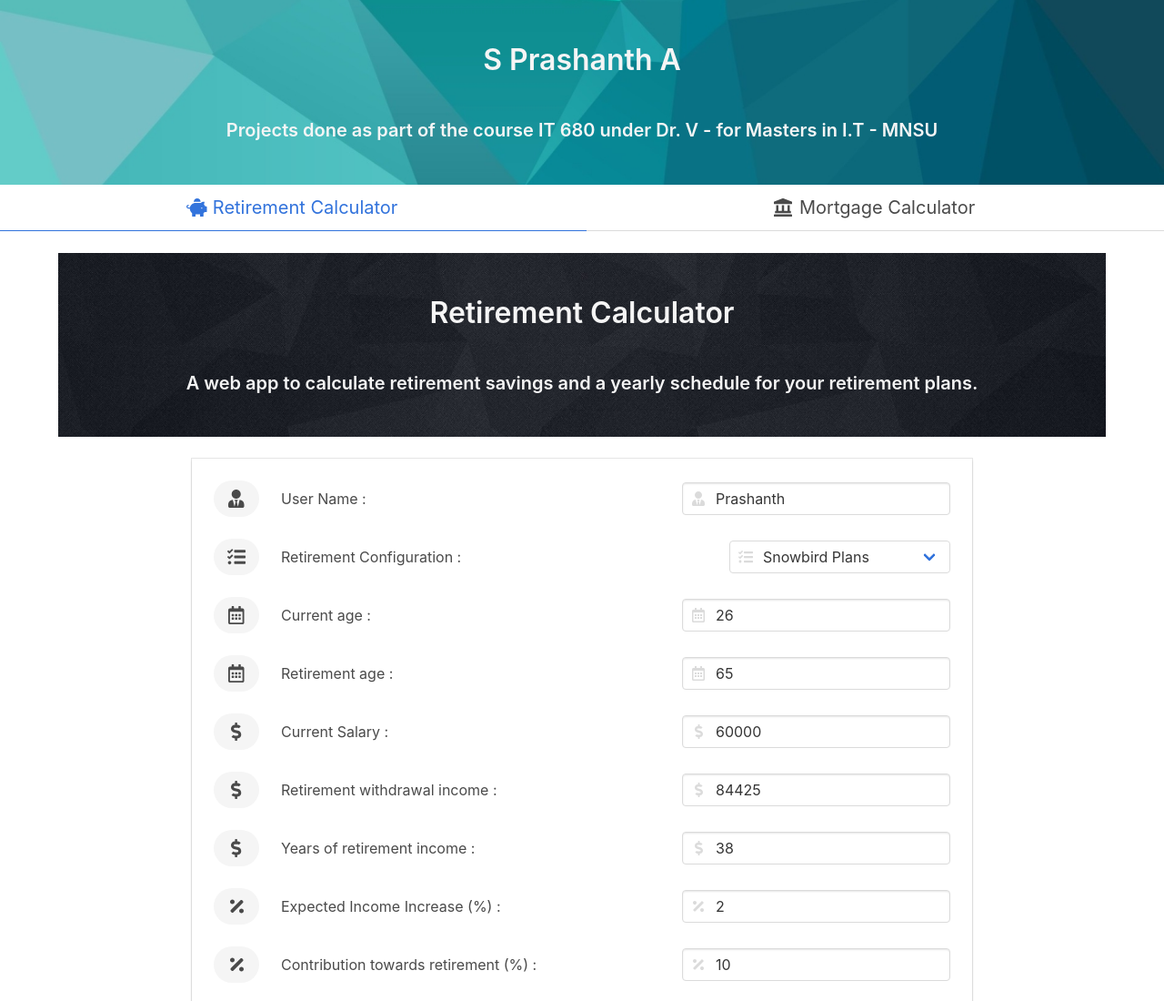
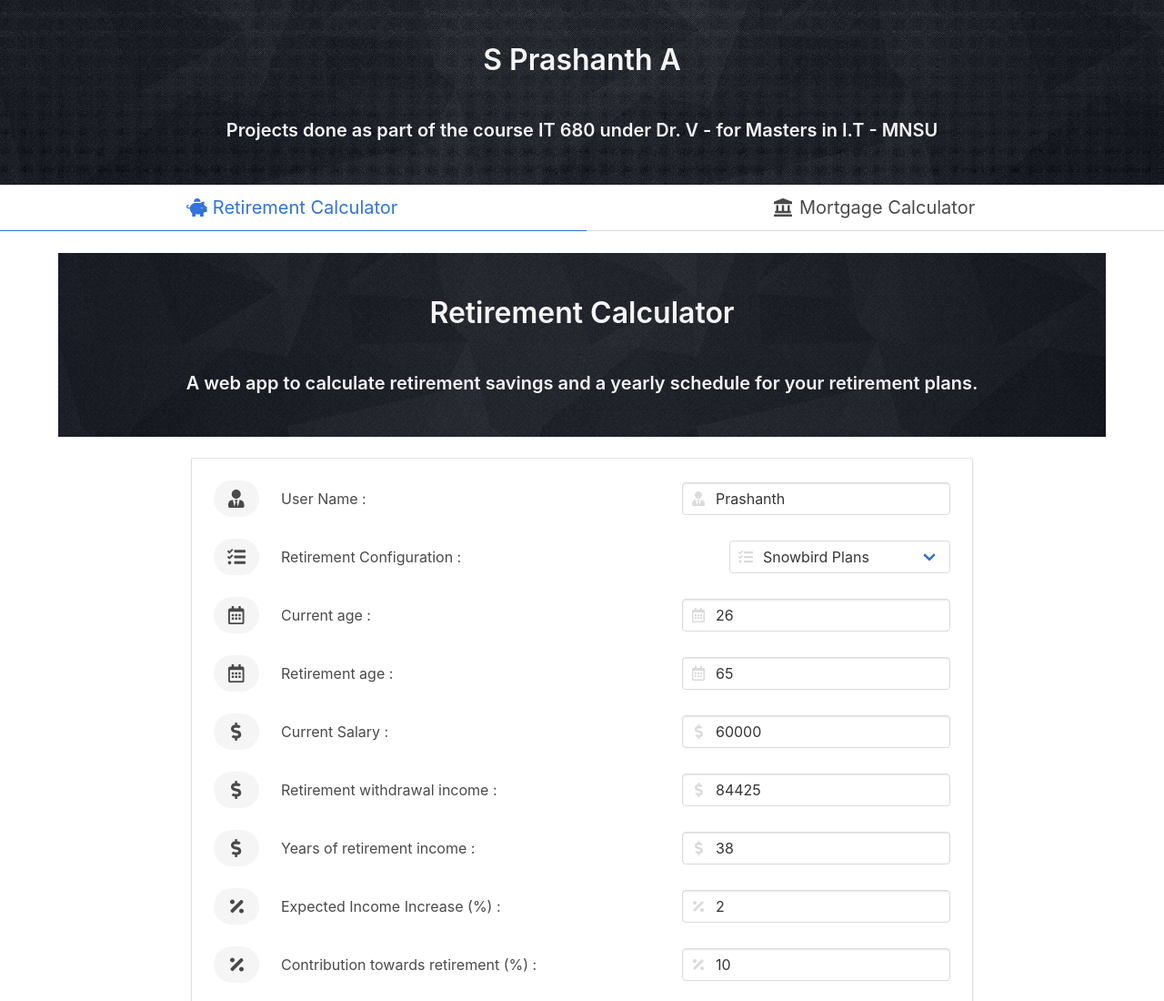
Before and after one commit to prashanth-as/retcal, a plain HTML site: page index.html in a window 1280 px wide. Shown: the top 1100 px of the page at 91% size. Drawn offline with nearby package versions, Linux system fonts and the light colour scheme.

Commit message:
Update index.html

```diff
--- a/index.html
+++ b/index.html
@@ -23,7 +23,7 @@
 
 <!---------- title of page ----------->
 
-    <section class="hero is-dark has-bg-img">
+    <section class="hero is-dark has-bg-image">
     <div class="hero-body">
       <div class="container">
         <h1 class="title has-text-centered">
```
